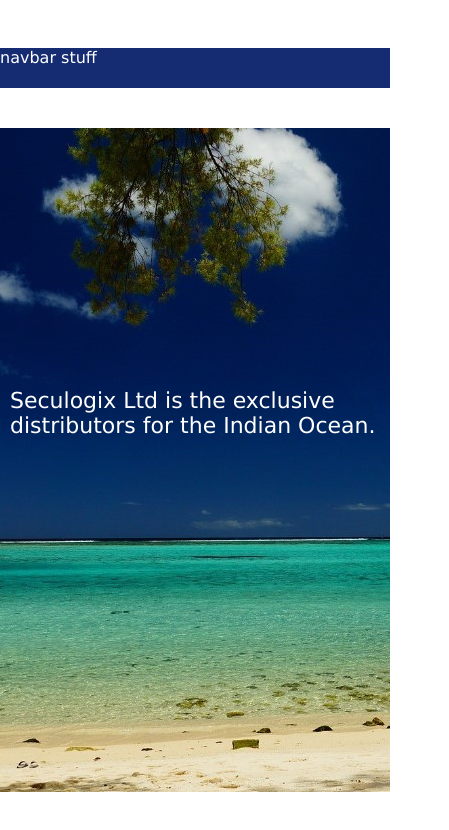
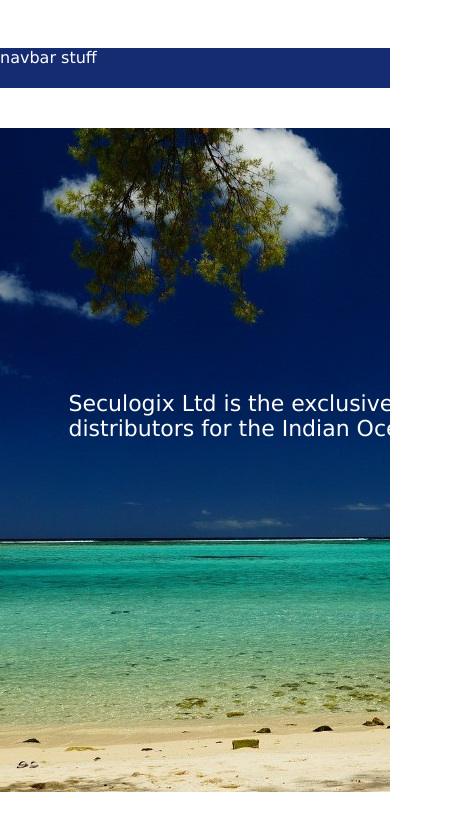
Before and after one commit to tony2tones/seculogixltd, an Angular app: page / in a window 390 px wide. Shown: the top 830 px of the page, 449 px wide, since content can reach past the window. Built offline with nearby package versions, Linux system fonts and the light colour scheme.

Commit message:
working on that tablet layout

```diff
--- a/src/app/components/content/content.component.css
+++ b/src/app/components/content/content.component.css
@@ -28,14 +28,13 @@
     height: 90vh;
 }
 
-@media only screen and (min-width: 740px) {
+@media only screen and (max-width: 600px) {
     /* tablets and desktop */
     .container {
         margin-top: 30px;
     }
     img {
-        position: absolute;
-        min-width: 100%;
+        min-width: 100vw;
         max-height: 100vh;
         height: auto;
     }
@@ -55,7 +54,7 @@
     .image {
         background: url('../../../assets/indianocean.jpg') no-repeat center fixed;
         background-size: cover;
-        height: 90vh;
+        height: 100vh;
     }
 }
 
```
